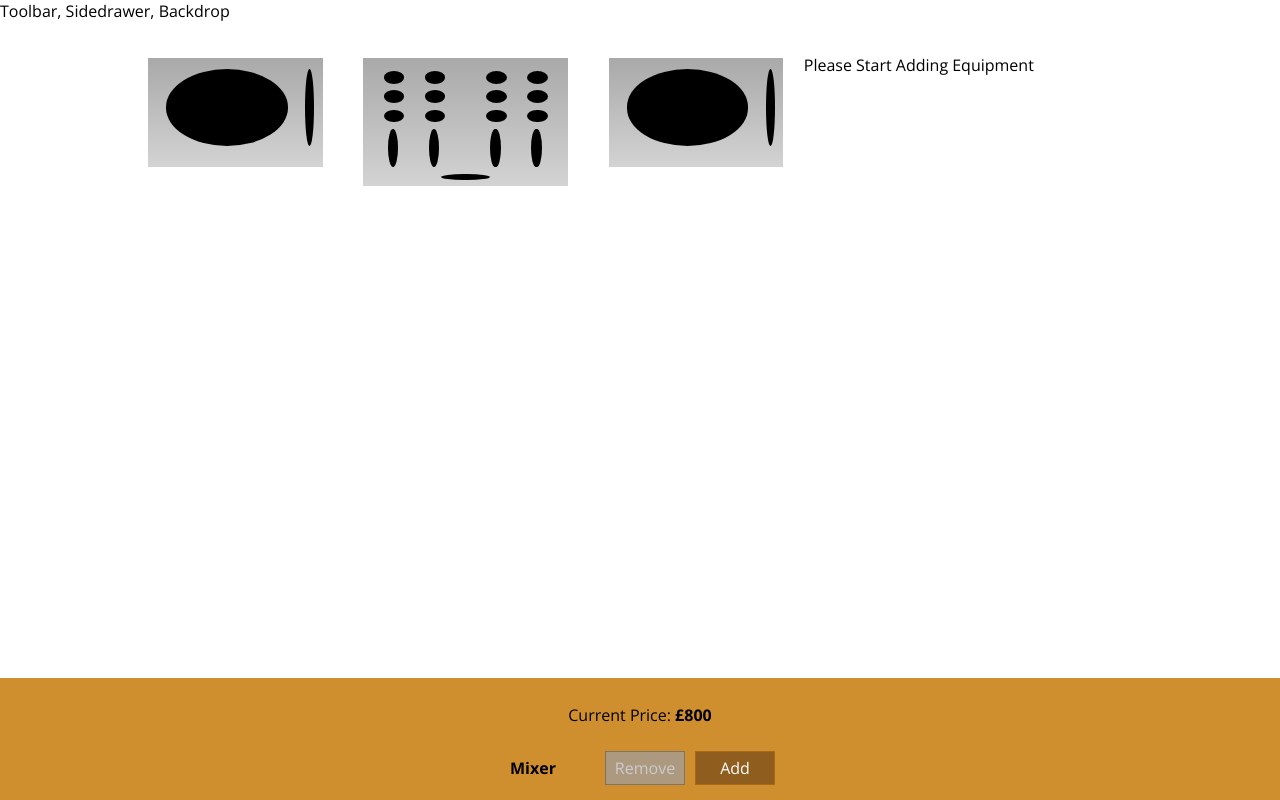
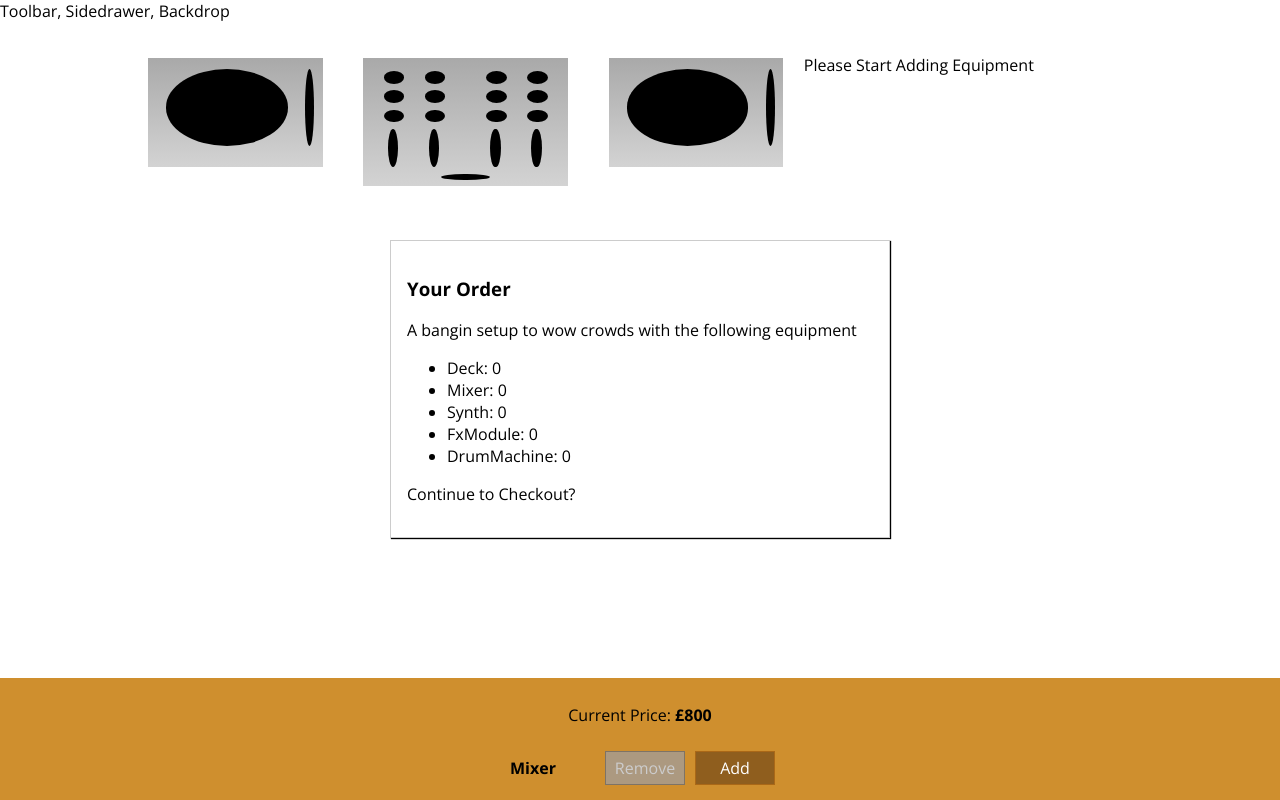
Before and after one commit to ThomasHAOD/digital-performance-setup-builder, a React (Create React App) app: page / in a window 1280 px wide. Shown: the top 800 px of the page. Built offline with nearby package versions, Linux system fonts and the light colour scheme.

Commit message:
modal implimented and added to order page gp

```diff
--- /dev/null
+++ b/src/components/DigitalSetup/OrderSummary/OrderSummary.js
@@ -0,0 +1,25 @@
+import React from "react";
+
+import Aux from "../../../hoc/Aux";
+
+const orderSummary = props => {
+  const gadgetSummary = Object.keys(props.gadgets).map(key => {
+    return (
+      <li key={key}>
+        <span style={{ textTransform: "capitalize" }}>{key}</span>:{" "}
+        {props.gadgets[key]}
+      </li>
+    );
+  });
+
+  return (
+    <Aux>
+      <h3>Your Order</h3>
+      <p>A bangin setup to wow crowds with the following equipment</p>
+      <ul>{gadgetSummary}</ul>
+      <p>Continue to Checkout?</p>
+    </Aux>
+  );
+};
+
+export default orderSummary;
--- /dev/null
+++ b/src/components/UI/Modal/Modal.js
@@ -0,0 +1,7 @@
+import React from "react";
+
+import classes from "./Modal.module.css";
+
+const modal = props => <div className={classes.Modal}>{props.children}</div>;
+
+export default modal;
--- /dev/null
+++ b/src/components/UI/Modal/Modal.module.css
@@ -0,0 +1,20 @@
+.Modal {
+  position: fixed;
+  z-index: 500;
+  background-color: white;
+  width: 70%;
+  border: 1px solid #ccc;
+  box-shadow: 1px 1px 1px black;
+  padding: 16px;
+  left: 15%;
+  top: 30%;
+  box-sizing: border-box;
+  transition: all 0.3s ease-out;
+}
+
+@media (min-width: 600px) {
+  .Modal {
+    width: 500px;
+    left: calc(50% - 250px);
+  }
+}
--- a/src/containers/DigitalSetupBuilder/DigitalSetupBuilder.js
+++ b/src/containers/DigitalSetupBuilder/DigitalSetupBuilder.js
@@ -3,7 +3,8 @@
 import Aux from "../../hoc/Aux";
 import DigitalSetup from "../../components/DigitalSetup/DigitalSetup";
 import BuildControls from "../../components/DigitalSetup/BuildControls/BuildControls";
-import { returnStatement } from "@babel/types";
+import Modal from "../../components/UI/Modal/Modal";
+import OrderSummary from "../../components/DigitalSetup/OrderSummary/OrderSummary";
 
 const GADGETS_PRICES = {
   deck: 200,
@@ -76,6 +77,9 @@
     }
     return (
       <Aux>
+        <Modal>
+          <OrderSummary gadgets={this.state.digitalGadgets} />
+        </Modal>
         <DigitalSetup digitalGadgets={this.state.digitalGadgets} />
         <BuildControls
           gadgetAdded={this.addGadgetHandler}
```
Also changed, not shown: src/components/UI/Backdrop/Backdrop.js (added).
